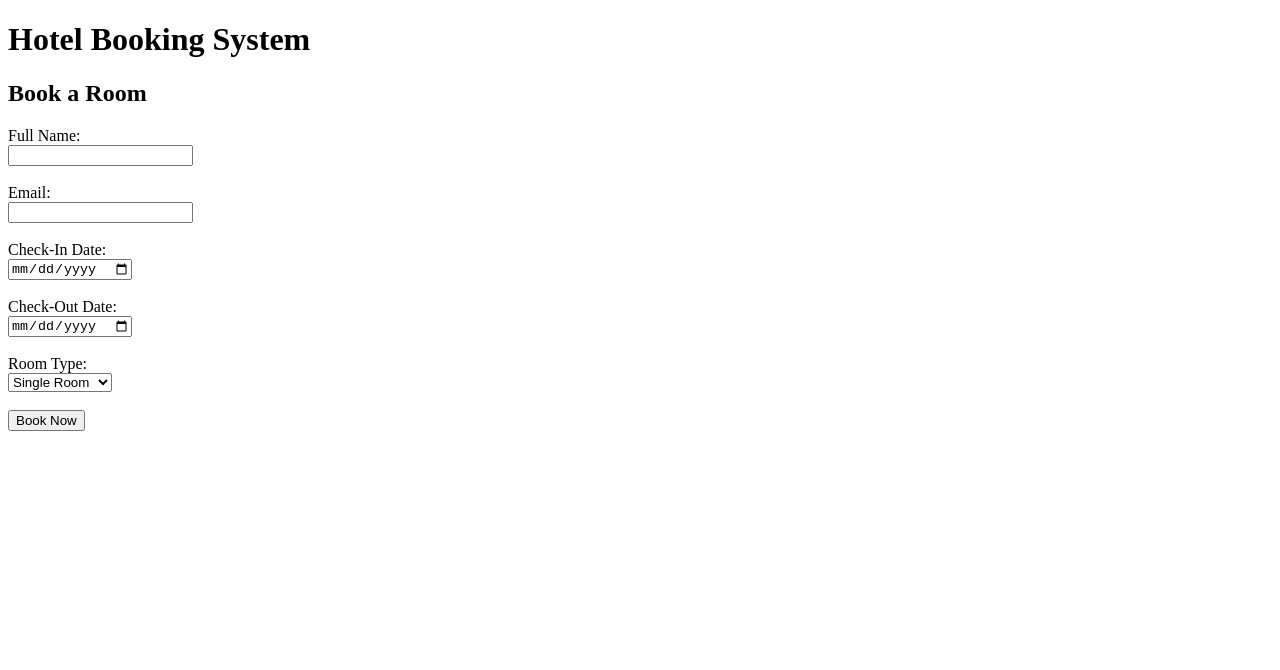
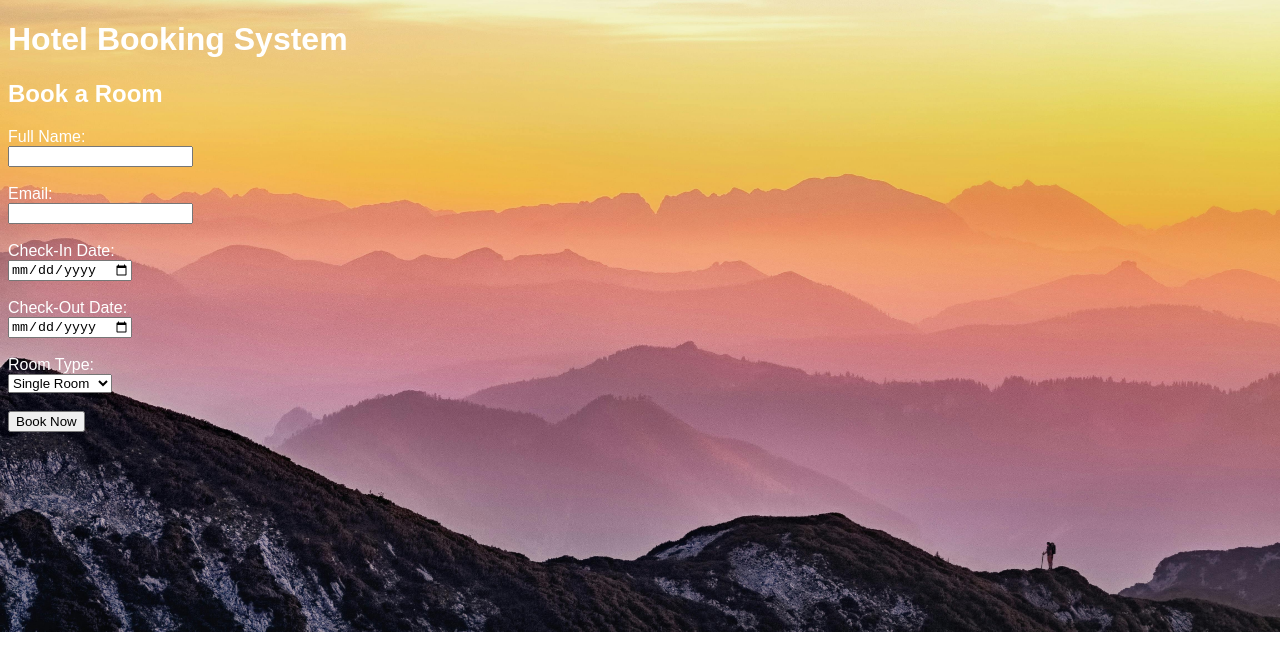
Before and after one commit to vishalrajal/html, a plain HTML site: page index.html in a window 1280 px wide. Drawn offline with Linux system fonts and the light colour scheme.

Commit message:
background set

```diff
--- a/index.html
+++ b/index.html
@@ -4,12 +4,21 @@
     <meta charset="UTF-8">
     <meta name="viewport" content="width=device-width, initial-scale=1.0">
     <title>Basic Hotel Booking System</title>
+    <style>
+        body {
+            font-family: Arial, sans-serif;
+            background-image: url('bg.jpg');
+            background-size: cover;
+            background-repeat: no-repeat;
+            background-position: center;
+            color: white;
+        }
+    </style>
 </head>
 <body>
 
     <h1>Hotel Booking System</h1>
 
-    <!-- Room Booking Form -->
     <h2>Book a Room</h2>
     <form>
         <label for="name">Full Name:</label><br>
```
Also changed, not shown: bg.jpg (added).
